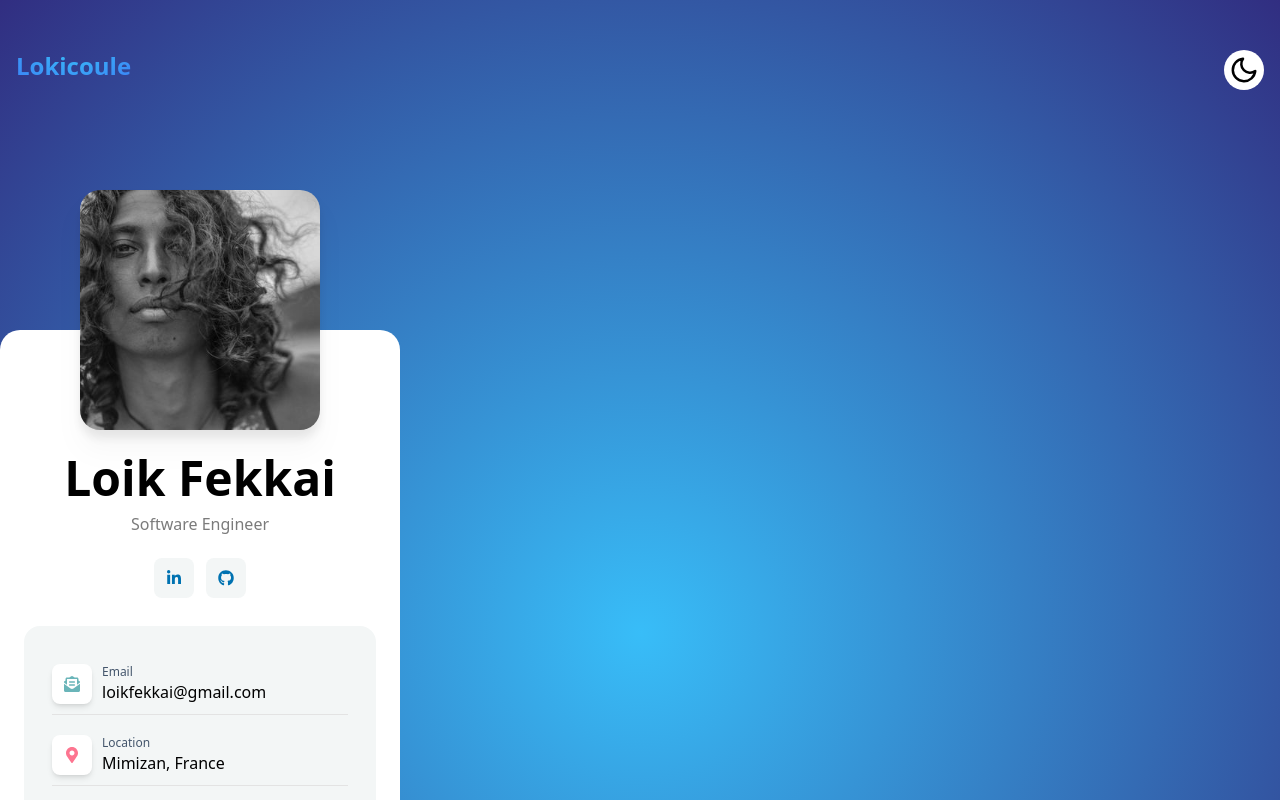
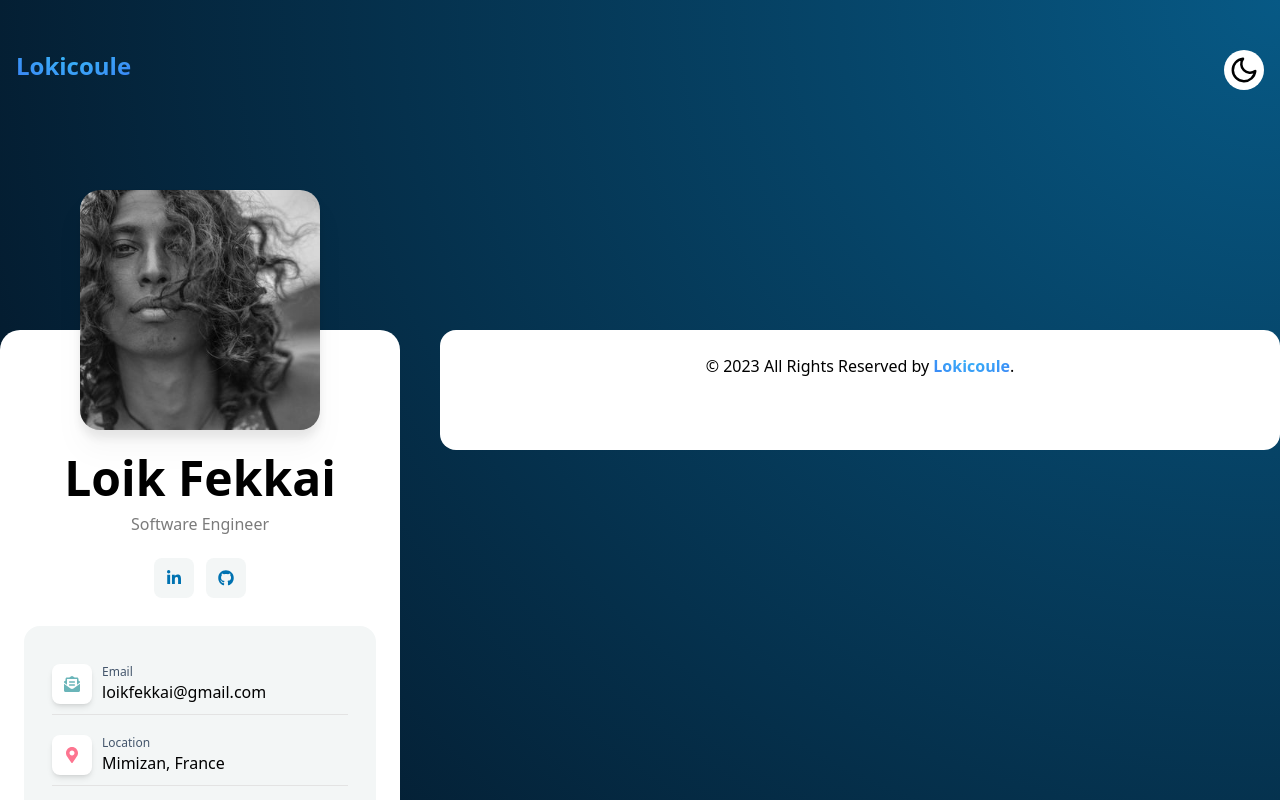
Before and after one commit to Lokicoule/portfolio, a React (Vite) app: page / in a window 1280 px wide. Shown: the top 800 px of the page. Built offline with nearby package versions, Linux system fonts and the light colour scheme.

Commit message:
refactor(notfound): create a custom layout

```diff
--- a/src/app/routing.tsx
+++ b/src/app/routing.tsx
@@ -3,16 +3,17 @@ import About from "../pages/about/About";
 import Contact from "../pages/contact/Contact";
 import NotFound from "../pages/notFound/NotFound";
 import Resume from "../pages/resume/Resume";
-import Layout from "../shared/components/layout/Layout";
+import GridLayout from "../shared/components/layout/GridLayout";
+import FlexLayout from "../shared/components/layout/FlexLayout";
 import { RouteConfig } from "../shared/routing/routingService";
 
 const routes: RouteConfig[] = [
   {
     path: "/",
     element: (
-      <Layout>
+      <GridLayout>
         <Outlet />
-      </Layout>
+      </GridLayout>
     ),
     children: [
       {
@@ -27,11 +28,15 @@ const routes: RouteConfig[] = [
         path: "/resume",
         element: <Resume />,
       },
-      {
-        path: "*",
-        element: <NotFound />,
-      },
     ],
+  },
+  {
+    path: "*",
+    element: (
+      <FlexLayout>
+        <NotFound />
+      </FlexLayout>
+    ),
   },
 ];
 
--- a/src/index.css
+++ b/src/index.css
@@ -12,4 +12,10 @@
   .bg-sky-to-indigo {
     @apply bg-[radial-gradient(ellipse_at_center,_var(--tw-gradient-stops))] from-sky-400 to-indigo-900;
   }
+  .bg-blue-to-indigo {
+    @apply bg-[radial-gradient(ellipse_at_top,_var(--tw-gradient-stops))] from-blue-400 to-indigo-900;
+  }
+  .bg-indigo-to-indigo {
+    @apply bg-[radial-gradient(ellipse_at_top_right,_var(--tw-gradient-stops))] from-sky-800 to-gray-950;
+  }
 }
--- a/src/pages/notFound/NotFound.tsx
+++ b/src/pages/notFound/NotFound.tsx
@@ -1,8 +1,17 @@
 const NotFound = () => {
   return (
-    <div>
-      <h1>404</h1>
-      <p>Page Not Found</p>
+    <div className="w-full flex flex-col justify-center items-center">
+      <h1 className="text-7xl leading-none font-extrabold md:text-8xl">404!</h1>
+      <p className=" text-medium text-sm capitalize mb-7 mt-6 px-4 text-center">
+        the page you are looking for does not exist
+      </p>
+
+      <a
+        href="/"
+        className="flex items-center mx-auto bg-sky-to-blue duration-200 transition ease-linear px-8 py-3 text-lg text-white rounded-[5px] mt-6 hover:brightness-125"
+      >
+        Back To Home
+      </a>
     </div>
   );
 };
--- a/src/shared/components/Layout/Layout.tsx
+++ /dev/null
@@ -1,21 +0,0 @@
-import { PropsWithChildren } from "react";
-import Footer from "../footer/Footer";
-import Hero from "../hero/Hero";
-import Header from "../header/Header";
-
-const Layout: React.FC<PropsWithChildren> = ({ children }) => {
-  return (
-    <main className="bg-sky-to-indigo md:pb-16 w-full min-h-screen antialiased">
-      <Header />
-      <div className="container grid grid-cols-12 md:gap-10  justify-between lg:mt-[220px] ">
-        <div className="col-span-12 lg:col-span-4 hidden lg:block h-screen sticky top-44">
-          <Hero />
-        </div>
-        <div className="col-span-12 lg:col-span-8  ">{children}</div>
-      </div>
-      <Footer />
-    </main>
-  );
-};
-
-export default Layout;
--- a/src/shared/components/header/Header.tsx
+++ b/src/shared/components/header/Header.tsx
@@ -2,7 +2,7 @@ import ThemeMode from "../theme-mode/ThemeMode";
 
 const Header = () => {
   return (
-    <div className="container w-full bg-[#F3F6F6] dark:bg-black lg:bg-transparent lg:dark:bg-transparent flex justify-between py-5  lg:px-0 lg:pt-[50px]">
+    <header className="container w-full bg-[#F3F6F6] dark:bg-black lg:bg-transparent lg:dark:bg-transparent flex justify-between py-5  lg:px-0 lg:pt-[50px]">
       <div className="w-full flex justify-between  px-4">
         <a href="/">
           <h1 className="text-2xl bg-[radial-gradient(ellipse_at_top,_var(--tw-gradient-stops))] from-sky-400 to-blue-500 inline-block text-transparent bg-clip-text font-bold hover:brightness-125 transition-all duration-300 ease-in-out">
@@ -13,7 +13,7 @@ const Header = () => {
           <ThemeMode />
         </div>
       </div>
-    </div>
+    </header>
   );
 };
 
--- /dev/null
+++ b/src/shared/components/layout/FlexLayout.tsx
@@ -0,0 +1,14 @@
+import Header from "../header/Header";
+
+const FlexLayout: React.FC<React.PropsWithChildren> = ({ children }) => {
+  return (
+    <div className="bg-indigo-to-indigo h-screen w-full flex flex-col justify-center items-center min-h-screen antialiased">
+      <Header />
+      <main className="flex-grow flex flex-col justify-center items-center">
+        <div className="max-w-7xl mx-auto py-6 sm:px-6 lg:px-8">{children}</div>
+      </main>
+    </div>
+  );
+};
+
+export default FlexLayout;
--- /dev/null
+++ b/src/shared/components/layout/GridLayout.tsx
@@ -0,0 +1,27 @@
+import { PropsWithChildren } from "react";
+import Footer from "../footer/Footer";
+import Hero from "../hero/Hero";
+import Header from "../header/Header";
+
+const GridLayout: React.FC<PropsWithChildren> = ({ children }) => {
+  return (
+    <div className="bg-indigo-to-indigo md:pb-16 w-full min-h-screen antialiased">
+      <Header />
+      <main className="container grid grid-cols-12 md:gap-10  justify-between lg:mt-[220px] ">
+        <div className="col-span-12 lg:col-span-4 hidden lg:block h-screen sticky top-44">
+          <Hero />
+        </div>
+        <div className="col-span-12 lg:col-span-8  ">
+          <div className="lg:rounded-2xl bg-white dark:bg-[#111111]">
+            <section className="pb-12 px-2 sm:px-5 md:px-10 lg:px-14 ">
+              {children}
+              <Footer />
+            </section>
+          </div>
+        </div>
+      </main>
+    </div>
+  );
+};
+
+export default GridLayout;
```
